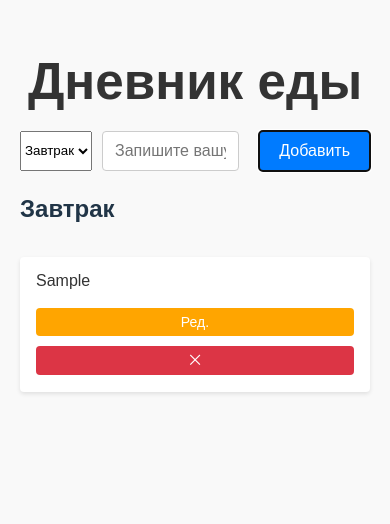
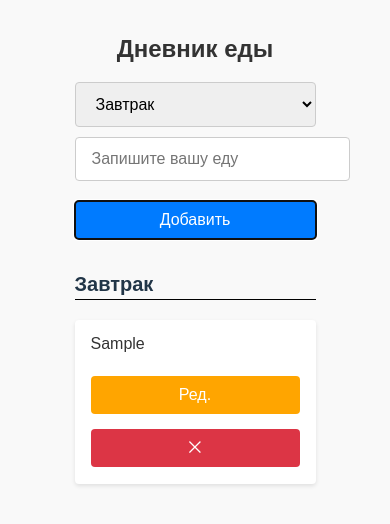
Before and after one commit to Elizaveta-Battalova/react-hello-app, a React (Vite) app in the folder my-react-app/: page / in a window 390 px wide. Both pictures are taken after typing "Sample" into the empty fields and a click on the button "Добавить". Shown: the top 524 px of the page. Built offline with nearby package versions, Linux system fonts and the light colour scheme.

Commit message:
мобильная версия стили

```diff
--- a/my-react-app/src/App.css
+++ b/my-react-app/src/App.css
@@ -8,10 +8,15 @@ h1 {
   margin-bottom: 20px;
   color: #333;
   text-align: center;
+  font-size: 28px;
 }
-h2{
-  border-bottom: '1px solid #000'
+
+h2 {
+  font-size: 22px;
+  border-bottom: 1px solid #000;
+  margin-top: 30px;
 }
+
 .input-wrapper {
   display: flex;
   gap: 10px;
@@ -19,43 +24,66 @@ h2{
   flex-wrap: wrap;
 }
 
+input, select {
+  padding: 12px 16px;
+  font-size: 16px;
+  border-radius: 4px;
+  border: 1px solid #ccc;
+}
+
 input {
-  padding: 10px 12px;
-  font-size: 16px;
   width: 300px;
-  box-sizing: border-box;
-  margin-right: 10px;
-  background: #fff;
-  color: #333;
-  border: 1px solid #ccc;
-  border-radius: 4px;
 }
 
 button {
+  cursor: pointer;
+}
+
+.btn {
   padding: 10px 20px;
   font-size: 16px;
-  cursor: pointer;
-  background: #007bff;
-  color: #fff;
   border: none;
   border-radius: 4px;
-  flex-shrink: 0;
+  color: #fff;
 }
 
-button:hover {
+.btn:hover {
+  opacity: 0.9;
+}
+.add-btn {
+  background: #007bff;
+}
+
+.add-btn:hover {
   background: #0056b3;
+}
+
+
+.save-btn {
+  background: green;
+}
+
+.cancel-btn {
+  background: gray;
+}
+
+.edit-btn {
+  background: orange;
+}
+
+.delete-btn {
+  background: #dc3545;
 }
 
 ul {
   list-style: none;
   padding: 0;
-  margin-top: 30px;
+  margin-top: 20px;
 }
 
 li {
   display: flex;
-  align-items: center;
-  justify-content: space-between;
+  flex-direction: column;
   background: #fff;
   padding: 12px 16px;
   border-radius: 4px;
@@ -68,23 +96,17 @@ li span {
   cursor: pointer;
   word-break: break-word;
   color: #333;
+  margin-bottom: 10px;
 }
 
 li input {
-  flex: 1 1 auto;
-  min-width: 0;
-  margin-right: 10px;
+  width: 100%;
+  margin-bottom: 10px;
 }
 
 li button {
-  background: #dc3545;
-  padding: 6px 12px;
-  font-size: 14px;
-  margin-left: 5px;
-}
-
-li button:hover {
-  background: #c82333;
+  width: 100%;
+  margin-bottom: 5px;
 }
 
 .completed {
@@ -97,31 +119,28 @@ li button:hover {
     padding: 20px;
   }
 
-  input {
+  h1 {
+    font-size: 24px;
+  }
+
+  h2 {
+    font-size: 20px;
+  }
+
+  input, select {
     width: 100%;
   }
 
   .input-wrapper {
-    flex-wrap: nowrap;
+    flex-direction: column;
+  }
+
+  button {
+    width: 100%;
+    margin-top: 10px;
   }
 
   li {
     flex-direction: column;
-    align-items: flex-start;
-  }
-
-  li span {
-    width: 100%;
-    margin-bottom: 10px;
-  }
-
-  li input {
-    width: 100%;
-    margin-bottom: 10px;
-  }
-
-  li button {
-    width: 100%;
-    margin: 5px 0;
   }
 }
--- a/my-react-app/src/App.jsx
+++ b/my-react-app/src/App.jsx
@@ -11,23 +11,24 @@ const [loadedMeals, setLoadedMeals] = useState(false);
   const [selectedCategory, setSelectedCategory] = useState('breakfast');
 
   useEffect(() => {
-  try{
+    try {
       const savedMeals = JSON.parse(localStorage.getItem('meals'));
       const savedEatenMeals = JSON.parse(localStorage.getItem('eatenMeals'));
 
-    if(savedMeals) setMeals(savedMeals);
-    if(savedEatenMeals) setEatenMeals(savedEatenMeals);
+      if (savedMeals) setMeals(savedMeals);
+      if (savedEatenMeals) setEatenMeals(savedEatenMeals);
     } catch (e) {
-    console.error('ошибка парсинга localstorage', e)}
+      console.error('ошибка парсинга localstorage', e);
+    }
     setLoadedMeals(true);
   }, []);
 
   useEffect(() => {
-  if(loadedMeals) {
+    if (loadedMeals) {
       localStorage.setItem('meals', JSON.stringify(meals));
       localStorage.setItem('eatenMeals', JSON.stringify(eatenMeals));
     }
-}, [meals,eatenMeals,loadedMeals]);
+  }, [meals, eatenMeals, loadedMeals]);
 
   const addMeal = () => {
     const trimmedMeal = newMeal.trim();
@@ -36,61 +37,75 @@ const addMeal = () => {
       id: Date.now(),
       text: trimmedMeal,
       category: selectedCategory,
-  }
+    };
     setMeals([...meals, meal]);
-
     setNewMeal('');
   };
 
   const startEdit = (meal) => {
     setEditingMealId(meal.id);
     setEditingMealText(meal.text);
-}
+  };
 
   const saveEdit = () => {
-  setMeals((prevMeals) => prevMeals.map((meal) => meal.id === editingMealId ? {...meal, text: editingMealText} : meal));
+    setMeals((prevMeals) =>
+      prevMeals.map((meal) =>
+        meal.id === editingMealId ? { ...meal, text: editingMealText } : meal
+      )
+    );
     setEditingMealId(null);
     setEditingMealText('');
-}
+  };
 
   const cancelEdit = () => {
     setEditingMealId(null);
     setEditingMealText('');
-}
+  };
 
   const toggleEatenMeal = (idToToggle) => {
-  setEatenMeals((prevEatenMeals) => prevEatenMeals.includes(idToToggle) ? prevEatenMeals.filter((id) => id !== idToToggle) : [...prevEatenMeals, idToToggle]);
-}
+    setEatenMeals((prevEatenMeals) =>
+      prevEatenMeals.includes(idToToggle)
+        ? prevEatenMeals.filter((id) => id !== idToToggle)
+        : [...prevEatenMeals, idToToggle]
+    );
+  };
 
   const deleteMeal = (idToDelete) => {
     setMeals((prevMeal) => prevMeal.filter((meal) => meal.id !== idToDelete));
-  setEatenMeals((prevEatenMeal) => prevEatenMeal.filter((id) => id !== idToDelete));
-}
+    setEatenMeals((prevEatenMeal) =>
+      prevEatenMeal.filter((id) => id !== idToDelete)
+    );
+  };
 
-
-return(
+  return (
     <div>
       <h1>Дневник еды</h1>
-    <div className = 'input-wrapper'>
-      <select value = {selectedCategory}
-      onChange = {(e) => setSelectedCategory(e.target.value)}>
-        <option value = 'breakfast'>Завтрак</option>
-        <option value = 'lunch'>Обед</option>
-        <option value = 'dinner'>Ужин</option>
+      <div className="input-wrapper">
+        <select
+          value={selectedCategory}
+          onChange={(e) => setSelectedCategory(e.target.value)}
+        >
+          <option value="breakfast">Завтрак</option>
+          <option value="lunch">Обед</option>
+          <option value="dinner">Ужин</option>
         </select>
-      <input type = 'text'
-      placeholder = 'Запишите вашу еду'
-      value = {newMeal}
-      onChange = {(e) => setNewMeal(e.target.value)}
-      onKeyDown = {(e) => e.key === 'Enter' && addMeal()}/>
-      <button type = 'button' onClick = {addMeal}>Добавить</button>
+        <input
+          type="text"
+          placeholder="Запишите вашу еду"
+          value={newMeal}
+          onChange={(e) => setNewMeal(e.target.value)}
+          onKeyDown={(e) => e.key === 'Enter' && addMeal()}
+        />
+        <button type="button" onClick={addMeal} className="btn add-btn">Добавить</button>
       </div>
+
       <div>
         {['breakfast', 'lunch', 'dinner'].map((category) => {
           const categoryMeals = meals.filter((meal) => meal.category === category);
-        if(categoryMeals.length === 0) return null;
-        return(
-          <div key = {category}>
+          if (categoryMeals.length === 0) return null;
+
+          return (
+            <div key={category}>
               <h2>
                 {category === 'breakfast' && 'Завтрак'}
                 {category === 'lunch' && 'Обед'}
@@ -98,28 +113,73 @@ return(
               </h2>
               <ul>
                 {categoryMeals.map((meal) => (
-        <li key = {meal.id}
-            className = {eatenMeals.includes(meal.id) ? 'completed' : ''}>
-            {meal.id === editingMealId ? (<>
-            <input type = 'text'
-            value = {editingMealText}
-            onChange = {(e) => setEditingMealText(e.target.value)}/>
-
-            <button type = 'button' onClick = {saveEdit} style = {{backgroundColor: 'green', cursor: 'pointer'}}>✓</button>
-            <button type = 'button' onClick = {cancelEdit} style = {{backgroundColor: 'gray', cursor: 'pointer'}}>⨉</button></>) : (<>
-            <span onClick = {() => toggleEatenMeal(meal.id)} style = {{textDecoration: eatenMeals.includes(meal.id) ? 'line-through' : 'none'}}>{meal.text}{' '}</span>
-
-            <button type = 'button' onClick = {() => startEdit(meal)} style = {{display: eatenMeals.includes(meal.id) ? 'none' : 'block', backgroundColor: 'orange', cursor: 'pointer'}}>Ред.</button>
-            <button type = 'button' onClick = {() => deleteMeal(meal.id)} style = {{display: eatenMeals.includes(meal.id) ? 'none' : 'block'}}>⨉</button></>)}
+                  <li
+                    key={meal.id}
+                    className={eatenMeals.includes(meal.id) ? 'completed' : ''}
+                  >
+                    {meal.id === editingMealId ? (
+                      <>
+                        <input
+                          type="text"
+                          value={editingMealText}
+                          onChange={(e) => setEditingMealText(e.target.value)}
+                        />
+                        <button
+                          type="button"
+                          onClick={saveEdit}
+                          className="btn save-btn"
+                        >
+                          ✓
+                        </button>
+                        <button
+                          type="button"
+                          onClick={cancelEdit}
+                          className="btn cancel-btn"
+                        >
+                          ⨉
+                        </button>
+                      </>
+                    ) : (
+                      <>
+                        <span
+                          onClick={() => toggleEatenMeal(meal.id)}
+                          style={{
+                            textDecoration: eatenMeals.includes(meal.id)
+                              ? 'line-through'
+                              : 'none',
+                          }}
+                        >
+                          {meal.text}{' '}
+                        </span>
+                        {!eatenMeals.includes(meal.id) && (
+                          <>
+                            <button
+                              type="button"
+                              onClick={() => startEdit(meal)}
+                              className="btn edit-btn"
+                            >
+                              Ред.
+                            </button>
+                            <button
+                              type="button"
+                              onClick={() => deleteMeal(meal.id)}
+                              className="btn delete-btn"
+                            >
+                              ⨉
+                            </button>
+                          </>
+                        )}
+                      </>
+                    )}
                   </li>
                 ))}
               </ul>
             </div>
-        )
+          );
         })}
       </div>
     </div>
-)
+  );
 }
 
 export default App;
```
Lines whose indentation alone changed are shown as unchanged.
